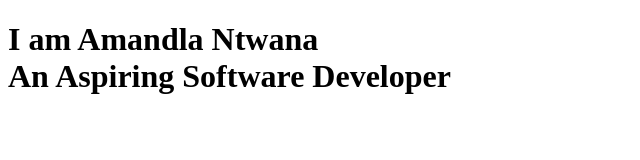
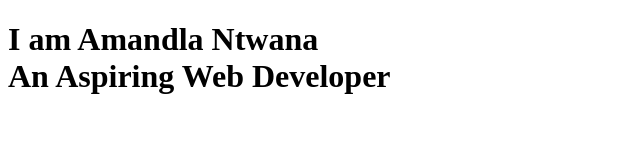
Before and after one commit to Amandla001128/Amandla-sPortfolioPractice, a plain HTML site: page index.html in a window 1280 px wide. Shown: the whole page, without its empty margins (0-640 px from the left). Drawn offline with Linux system fonts and the light colour scheme.

Commit message:
changes2

```diff
--- a/index.html
+++ b/index.html
@@ -9,7 +9,7 @@
 <body>
     <div>
         <h1>I am Amandla Ntwana <br/>
-        An Aspiring Software Developer </h1>
+        An Aspiring Web Developer </h1>
     </div>
 </body>
 </html>
```
